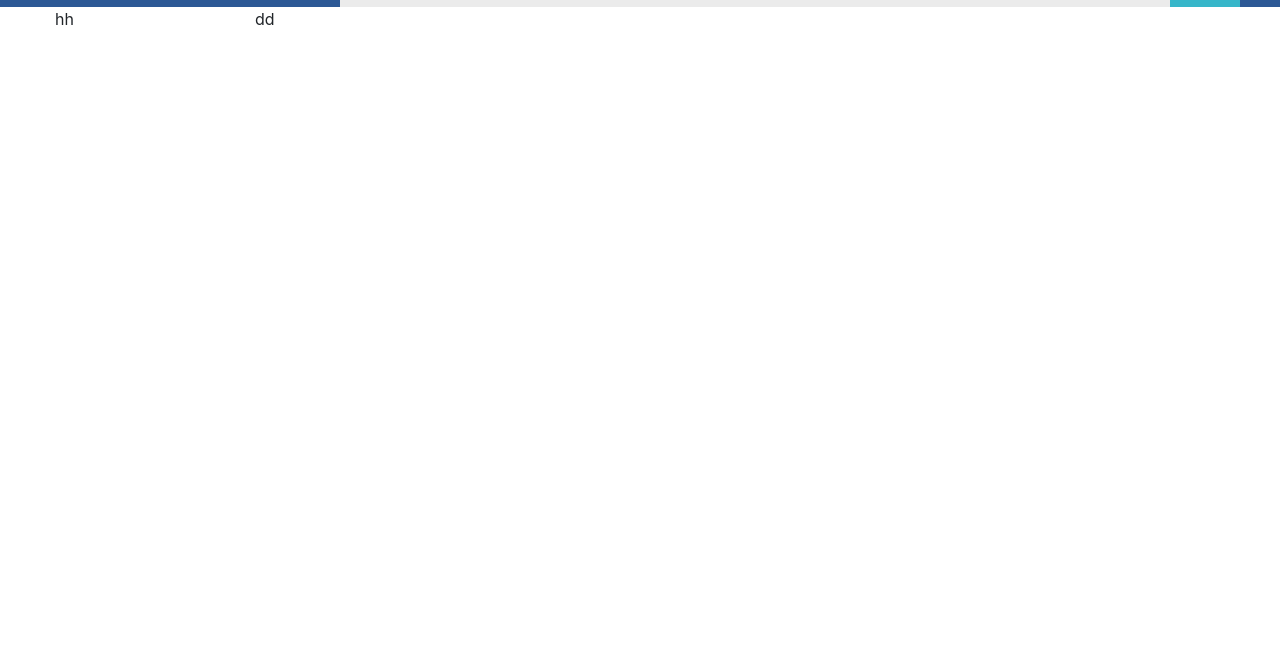
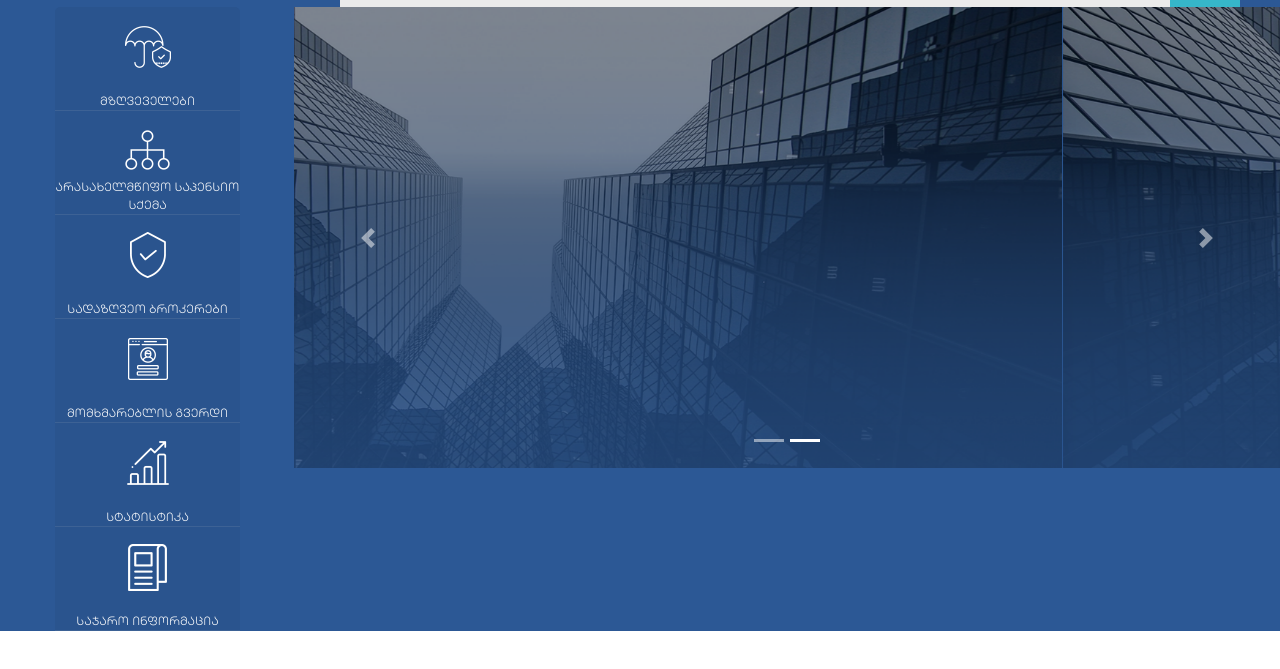
Before and after one commit to MariQerdika/Insurance-Mobile-First-Design-, a plain HTML site: page index.html in a window 1280 px wide. Shown: the part 113-782 px from the top of the page. Drawn offline with nearby package versions, Linux system fonts and the light colour scheme.

Commit message:
add slider

```diff
--- a/assets/style.css
+++ b/assets/style.css
@@ -107,6 +107,101 @@ h1.logo {
 .header-centre {
     padding: 0;
 }
+.left-menu {
+    order: 1;
+}
+.main-slider {
+    padding:0;
+}
+.left-side-menu {
+    background: #2a548e;
+    border-top-left-radius: 5px;
+    border-top-right-radius: 5px;
+}
+
+
+
+main {
+    background-color: #2c5895;
+}
+.nav-block {
+    border-bottom: 1px solid #3d6295;
+    display: flex;
+    align-items: flex-end;
+    text-align: center;
+    justify-content: center;
+}
+.nav-block {
+    font-size: 12px;
+    color:#fff;
+    font-family: 'MarkGEOCAPSLight';
+    padding: 20px 22px;
+    height: 170px;
+}
+.nav-block:hover {
+    text-decoration: none;
+    color:#fff;
+}
+.first-item {
+    background-image: url(./images/Insurers.png);
+    background-repeat: no-repeat;
+    background-position: 50% 30%;
+}
+.first-item:hover {
+    background-image: url(./images/InsurersHover.png);
+    background-repeat: no-repeat;
+    background-position: 50% 30%;
+}
+.second-item {
+    background-image: url(./images/Schame.png);
+    background-repeat: no-repeat;
+    background-position: 50% 30%;
+}
+.second-item:hover {
+    background-image: url(./images/SchameHover.png);
+    background-repeat: no-repeat;
+    background-position: 50% 30%;
+}
+.third-item {
+    background-image: url(./images/Brokers.png);
+    background-repeat: no-repeat;
+    background-position: 50% 30%;
+}
+.third-item:hover {
+    background-image: url(./images/BrokersHover.png);
+    background-repeat: no-repeat;
+    background-position: 50% 30%;
+}
+.fourth-item {
+    background-image: url(./images/UserPage.png);
+    background-repeat: no-repeat;
+    background-position: 50% 30%;
+}
+.fourth-item:hover {
+    background-image: url(./images/UserPageHover.png);
+    background-repeat: no-repeat;
+    background-position: 50% 30%;
+}
+.fifth-item {
+    background-image: url(./images/Statistic.png);
+    background-repeat: no-repeat;
+    background-position: 50% 30%;
+}
+.fifth-item:hover {
+    background-image: url(./images/StatisticHover.png);
+    background-repeat: no-repeat;
+    background-position: 50% 30%;
+}
+.sixth-item {
+    background-image: url(./images/PublicInfo.png);
+    background-repeat: no-repeat;
+    background-position: 50% 30%;
+}
+.sixth-item:hover {
+    background-image: url(./images/PublicInfoHover.png);
+    background-repeat: no-repeat;
+    background-position: 50% 30%;
+}
 
 
 
@@ -115,11 +210,68 @@ h1.logo {
     .header-right-side .search {
         margin-right: 30px;
     }
+    .left-menu {
+        background-color: #2a548e;
+    }
+    .first-item, .second-item, .third-item, .forth-item, .fifth-item, .sixth-item{
+        padding: 0;
+    }
+    .first-item, .third-item, .fifth-item {
+        border-right: 1px solid #3d6295;
+    }
+    .first-item, .second-item {
+        border-top: 1px solid #3d6295;
+    }
+
 }
 
 
-@media (min-width: 1200px){
 
+    @media (min-width: 1500px){
+        .main-slider {
+            width: 75vw !important;
+        }
+    }
+        @media (min-width: 1600px){
+            .main-slider {
+                width: 73vw !important;
+            }
+        }
+@media (min-width: 1700px){
+            .main-slider {
+                width: 71vw !important;
+            }
+        }
+@media (min-width: 1900px){
+        .main-slider {
+            width: 69vw !important;
+        }
+    }
+    @media (min-width: 2200px){
+        .main-slider {
+            width: 66vw !important;
+        }
+    }
+    @media (min-width: 2400px){
+        .main-slider {
+            width: 65vw !important;
+        }
+    }
+    @media (min-width: 1200px){
+        .nav-block {
+            height: 104px;
+            padding:0;
+        }
+        .main-slider {
+
+            position: absolute;
+            right: 0;
+            width: 77vw;
+
+        }
+    .left-menu  {
+        padding-right: 0;
+    }
 .top-link.links {
     padding-right: 12px;
     display: inline-block;
@@ -211,4 +363,7 @@ nav ul {
 }
 .right-col{ background-color: #ebebeb;
 }
+.left-menu {
+    order: 0;
 }
+}
--- a/index.html
+++ b/index.html
@@ -75,10 +75,46 @@
 
         </div>
     </header>
-<main class="container">
+<main>
+  <div class="container">
   <div class="row">
-    <div class="col-2">hh</div>
-    <div class="col-10">dd</div>
+    <div class="col-12 col-xl-2 left-menu">
+      <div class="left-side-menu">
+        <div class="row">
+          <div class="col-6  col-xl-12  first-item"><a href="#" class="nav-block">მზღვეველები</a></div>
+          <div class="col-6  col-xl-12  second-item"><a href="#" class="nav-block">არასახელმწიფო საპენსიო სქემა</a></div>
+          <div class="col-6  col-xl-12 third-item"><a href="#" class="nav-block ">სადაზღვეო ბროკერები</a></div>
+          <div class="col-6  col-xl-12  fourth-item"><a href="#" class="nav-block ">მომხმარებლის გვერდი</a></div>
+          <div class="col-6  col-xl-12  fifth-item"><a href="#" class="nav-block ">სტატისტიკა</a></div>
+          <div class="col-6  col-xl-12  sixth-item"><a href="#" class="nav-block ">საჯარო ინფორმაცია</a></div>
+        </div>
+      </div>
+    </div>
+    <div class="col-12 col-xl-10 main-slider">
+      <div id="carouselExampleIndicators" class="carousel slide" data-ride="carousel">
+        <ol class="carousel-indicators">
+          <li data-target="#carouselExampleIndicators" data-slide-to="0" class="active"></li>
+          <li data-target="#carouselExampleIndicators" data-slide-to="1"></li>
+        </ol>
+        <div class="carousel-inner">
+          <div class="carousel-item active">
+            <img class="d-block w-100" src="./assets/images/image-slider-1.png" alt="First slide">
+          </div>
+          <div class="carousel-item">
+            <img class="d-block w-100" src="assets/images/image-slider-2.png" alt="Second slide">
+          </div>
+
+        </div>
+        <a class="carousel-control-prev" href="#carouselExampleIndicators" role="button" data-slide="prev">
+          <span class="carousel-control-prev-icon" aria-hidden="true"></span>
+          <span class="sr-only">Previous</span>
+        </a>
+        <a class="carousel-control-next" href="#carouselExampleIndicators" role="button" data-slide="next">
+          <span class="carousel-control-next-icon" aria-hidden="true"></span>
+          <span class="sr-only">Next</span>
+        </a>
+      </div>
+    </div>
   </div>
 </main>
 
```
Also changed, not shown: assets/images/Brokers.png (added), assets/images/BrokersHover.png (added), assets/images/Insurers.png (added), assets/images/InsurersHover.png (added), assets/images/PublicInfo.png (added), assets/images/PublicInfoHover.png (added), assets/images/Schame.png (added), assets/images/SchameHover.png (added), assets/images/Statistic.png (added), assets/images/StatisticHover.png (added), assets/images/UserPage.png (added), assets/images/UserPageHover.png (added), assets/images/image-slider-1.png (added), assets/images/image-slider-2.png (added).
